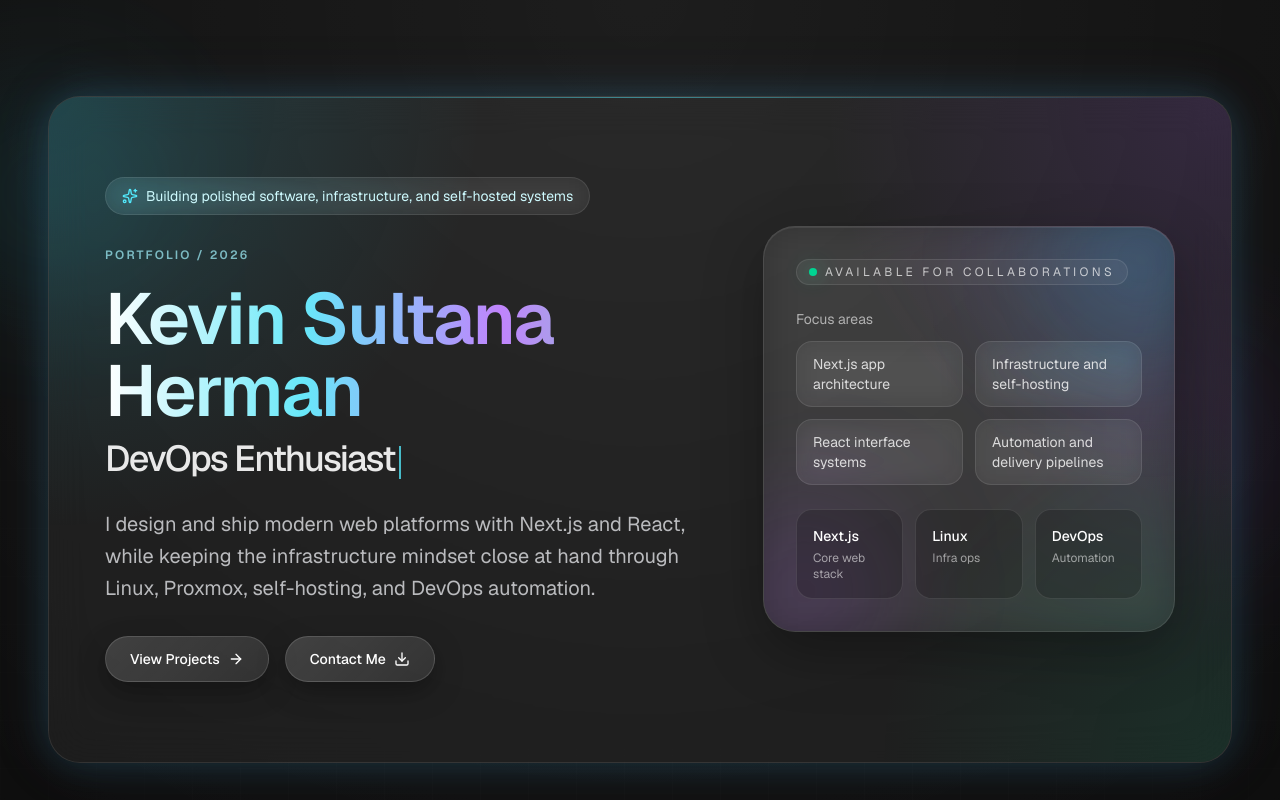
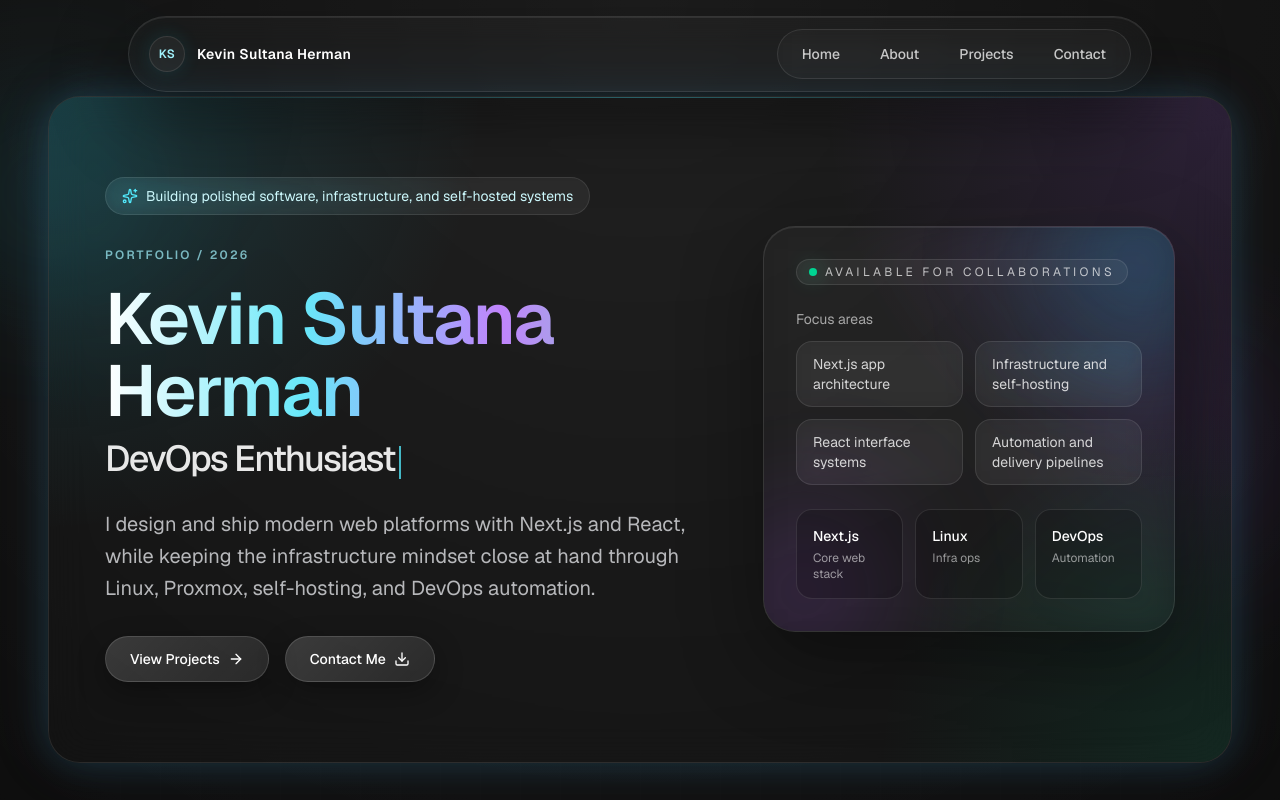
Before and after one commit to kevinsultana/my-porto, a Next.js app: page / in a window 1280 px wide. Shown: the top 800 px of the page. Built offline with nearby package versions, Linux system fonts and the light colour scheme.

Commit message:
feat: add Navbar component and enhance styling across sections

```diff
--- a/src/app/globals.css
+++ b/src/app/globals.css
@@ -33,6 +33,20 @@
     radial-gradient(circle at 50% 100%, var(--aurora-emerald), transparent 24%),
     linear-gradient(180deg, #101010 0%, #0a0a0a 35%, #070707 100%);
   background-attachment: fixed;
+}
+
+body::before {
+  content: "";
+  position: fixed;
+  inset: 0;
+  pointer-events: none;
+  z-index: -2;
+  opacity: 0.55;
+  background-image:
+    linear-gradient(rgba(255, 255, 255, 0.03) 1px, transparent 1px),
+    linear-gradient(90deg, rgba(255, 255, 255, 0.03) 1px, transparent 1px);
+  background-size: 4rem 4rem;
+  mask-image: radial-gradient(circle at center, black 20%, transparent 88%);
 }
 
 html {
@@ -86,13 +100,25 @@
 }
 
 .glass-card {
-  border: 1px solid var(--surface-border);
-  background: var(--surface);
+  border: 1px solid rgba(255, 255, 255, 0.1);
+  background: rgba(255, 255, 255, 0.02);
   backdrop-filter: blur(20px);
   -webkit-backdrop-filter: blur(20px);
   box-shadow:
-    0 20px 60px rgba(0, 0, 0, 0.32),
+    0 28px 80px rgba(0, 0, 0, 0.42),
     inset 0 1px 0 rgba(255, 255, 255, 0.08);
+  transition:
+    border-color 180ms ease,
+    box-shadow 180ms ease,
+    transform 180ms ease;
+}
+
+.glass-card:hover {
+  border-color: rgba(34, 211, 238, 0.28);
+  box-shadow:
+    0 32px 90px rgba(0, 0, 0, 0.48),
+    0 0 24px rgba(34, 211, 238, 0.1),
+    inset 0 1px 0 rgba(255, 255, 255, 0.1);
 }
 
 .glass-button {
@@ -114,6 +140,22 @@
     0 18px 44px rgba(0, 0, 0, 0.42),
     0 0 28px rgba(34, 211, 238, 0.26),
     0 0 42px rgba(168, 85, 247, 0.18);
+}
+
+.hover-aurora-glow {
+  transition:
+    border-color 180ms ease,
+    box-shadow 180ms ease,
+    transform 180ms ease;
+}
+
+.hover-aurora-glow:hover {
+  border-color: rgba(34, 211, 238, 0.5);
+  box-shadow:
+    0 0 0 1px rgba(34, 211, 238, 0.16),
+    0 0 28px rgba(34, 211, 238, 0.22),
+    0 0 54px rgba(168, 85, 247, 0.18),
+    0 0 72px rgba(16, 185, 129, 0.08);
 }
 
 .glass-input {
@@ -162,6 +204,14 @@
   opacity: 0.32;
 }
 
+.tech-grid {
+  background-image:
+    linear-gradient(rgba(255, 255, 255, 0.03) 1px, transparent 1px),
+    linear-gradient(90deg, rgba(255, 255, 255, 0.03) 1px, transparent 1px);
+  background-size: 2.5rem 2.5rem;
+  opacity: 0.2;
+}
+
 .section-kicker {
   letter-spacing: 0.18em;
   text-transform: uppercase;
--- a/src/app/page.js
+++ b/src/app/page.js
@@ -2,6 +2,7 @@
   AboutSection,
   ContactSection,
   HeroSection,
+  Navbar,
   ProjectsSection,
 } from "@/components";
 
@@ -94,7 +95,8 @@
 export default function Home() {
   return (
     <main className="aurora-shell relative isolate overflow-hidden bg-[#0a0a0a] text-white">
-      <div className="pointer-events-none absolute inset-0 -z-20 aurora-grid" />
+      <Navbar />
+      <div className="pointer-events-none absolute inset-0 -z-20 aurora-grid tech-grid" />
       <div className="pointer-events-none absolute inset-0 -z-10 bg-[radial-gradient(circle_at_top,rgba(255,255,255,0.08),transparent_35%)]" />
 
       <HeroSection />
--- a/src/components/about-section.js
+++ b/src/components/about-section.js
@@ -45,7 +45,7 @@
   return (
     <section
       id="about"
-      className="mx-auto max-w-7xl px-6 py-16 sm:px-8 lg:px-12 lg:py-20"
+      className="mx-auto max-w-7xl scroll-mt-28 px-6 py-16 sm:px-8 lg:scroll-mt-32 lg:px-12 lg:py-20"
     >
       <motion.div
         initial="hidden"
@@ -122,7 +122,7 @@
                   key={item.name}
                   whileHover={{ y: -6, scale: 1.01 }}
                   transition={{ duration: 0.22 }}
-                  className="group rounded-3xl border border-white/10 bg-white/5 p-5 backdrop-blur-md"
+                  className="hover-aurora-glow group rounded-3xl border border-white/10 bg-white/[0.02] p-5 backdrop-blur-md shadow-2xl"
                 >
                   <div className="flex items-start gap-4">
                     <div className="flex h-12 w-12 items-center justify-center rounded-2xl border border-white/10 bg-black/20 text-cyan-300 shadow-[0_0_28px_rgba(34,211,238,0.12)]">
--- a/src/components/contact-section.js
+++ b/src/components/contact-section.js
@@ -37,7 +37,7 @@
   return (
     <section
       id="contact"
-      className="mx-auto max-w-7xl px-6 py-16 sm:px-8 lg:px-12 lg:py-24"
+      className="mx-auto max-w-7xl scroll-mt-28 px-6 py-16 sm:px-8 lg:scroll-mt-32 lg:px-12 lg:py-24"
     >
       <motion.div
         initial="hidden"
@@ -48,7 +48,7 @@
       >
         <motion.div
           variants={itemVariants}
-          className="glass-card rounded-4xl p-8 sm:p-10"
+          className="glass-card rounded-4xl bg-white/[0.02] p-8 shadow-2xl sm:p-10"
         >
           <p className="section-kicker text-xs font-semibold text-cyan-200/70">
             Contact
@@ -157,7 +157,7 @@
                   target={item.key === "email" ? undefined : "_blank"}
                   rel={item.key === "email" ? undefined : "noreferrer"}
                   whileHover={{ y: -5, scale: 1.03 }}
-                  className="glass-button inline-flex h-14 w-14 items-center justify-center rounded-2xl text-white transition duration-300"
+                  className="hover-aurora-glow glass-button inline-flex h-14 w-14 items-center justify-center rounded-2xl text-white transition duration-300"
                   aria-label={item.label}
                   title={item.label}
                 >
--- a/src/components/hero-section.js
+++ b/src/components/hero-section.js
@@ -78,7 +78,7 @@
   return (
     <section
       id="home"
-      className="relative mx-auto max-w-7xl px-6 pt-16 pb-10 sm:px-8 lg:px-12 lg:pt-24"
+      className="relative mx-auto max-w-7xl scroll-mt-28 px-6 pt-16 pb-10 sm:px-8 lg:scroll-mt-32 lg:px-12 lg:pt-24"
     >
       <motion.div
         className="glass-card relative overflow-hidden rounded-4xl px-6 py-14 sm:px-10 lg:px-14 lg:py-20 shadow-aurora"
--- a/src/components/index.js
+++ b/src/components/index.js
@@ -2,3 +2,4 @@
 export { AboutSection } from "./about-section";
 export { ProjectsSection } from "./projects-section";
 export { ContactSection } from "./contact-section";
+export { Navbar } from "./navbar";
--- /dev/null
+++ b/src/components/navbar.js
@@ -0,0 +1,45 @@
+"use client";
+
+import { motion } from "framer-motion";
+
+const navItems = [
+  { label: "Home", href: "#home" },
+  { label: "About", href: "#about" },
+  { label: "Projects", href: "#projects" },
+  { label: "Contact", href: "#contact" },
+];
+
+export function Navbar() {
+  return (
+    <motion.header
+      initial={{ y: -100, opacity: 0 }}
+      animate={{ y: 0, opacity: 1 }}
+      transition={{ duration: 0.85, ease: [0.16, 1, 0.3, 1] }}
+      className="fixed left-1/2 top-4 z-50 w-[calc(100%-1.5rem)] max-w-5xl -translate-x-1/2"
+    >
+      <div className="glass-card flex items-center justify-between rounded-full border-b border-white/10 bg-black/40 px-4 py-3 backdrop-blur-md shadow-2xl sm:px-5">
+        <a
+          href="#home"
+          className="group flex items-center gap-3 text-sm font-semibold tracking-wide text-white transition duration-300 hover:text-cyan-200"
+        >
+          <span className="flex h-9 w-9 items-center justify-center rounded-full border border-white/10 bg-white/5 text-xs text-cyan-200 shadow-[0_0_18px_rgba(34,211,238,0.12)] transition duration-300 group-hover:shadow-[0_0_26px_rgba(34,211,238,0.28)]">
+            KS
+          </span>
+          <span className="hidden sm:inline">Kevin Sultana Herman</span>
+        </a>
+
+        <nav className="flex items-center gap-1 rounded-full border border-white/10 bg-white/[0.02] px-2 py-1.5 backdrop-blur-md sm:gap-2">
+          {navItems.map((item) => (
+            <a
+              key={item.label}
+              href={item.href}
+              className="rounded-full px-3 py-2 text-xs font-medium text-white/75 transition duration-300 hover:text-cyan-200 hover:drop-shadow-[0_0_12px_rgba(34,211,238,0.45)] sm:px-4 sm:text-sm"
+            >
+              {item.label}
+            </a>
+          ))}
+        </nav>
+      </div>
+    </motion.header>
+  );
+}
--- a/src/components/projects-section.js
+++ b/src/components/projects-section.js
@@ -18,7 +18,7 @@
   return (
     <section
       id="projects"
-      className="mx-auto max-w-7xl px-6 py-16 sm:px-8 lg:px-12 lg:py-20"
+      className="mx-auto max-w-7xl scroll-mt-28 px-6 py-16 sm:px-8 lg:scroll-mt-32 lg:px-12 lg:py-20"
     >
       <motion.div
         initial="hidden"
@@ -47,7 +47,7 @@
               variants={itemVariants}
               whileHover={{ y: -10, scale: 1.01 }}
               transition={{ duration: 0.24 }}
-              className="glass-card group relative overflow-hidden rounded-[1.75rem] p-6 sm:p-7"
+              className="hover-aurora-glow glass-card group relative overflow-hidden rounded-4xl p-6 sm:p-7 shadow-2xl"
             >
               <div className="absolute inset-0 bg-[radial-gradient(circle_at_top_right,rgba(34,211,238,0.12),transparent_35%),radial-gradient(circle_at_bottom_left,rgba(168,85,247,0.11),transparent_40%)] opacity-0 transition duration-300 group-hover:opacity-100" />
               <div className="relative flex h-full flex-col">
```
